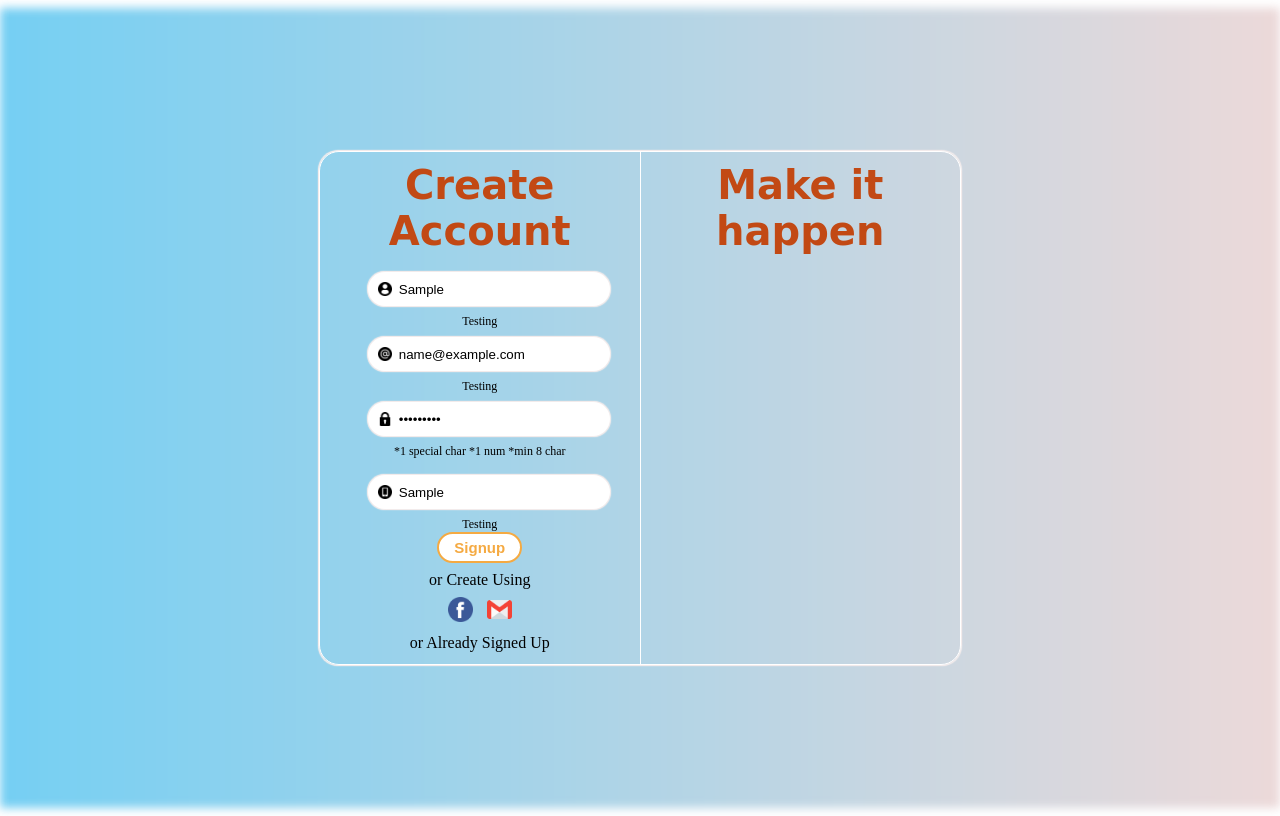
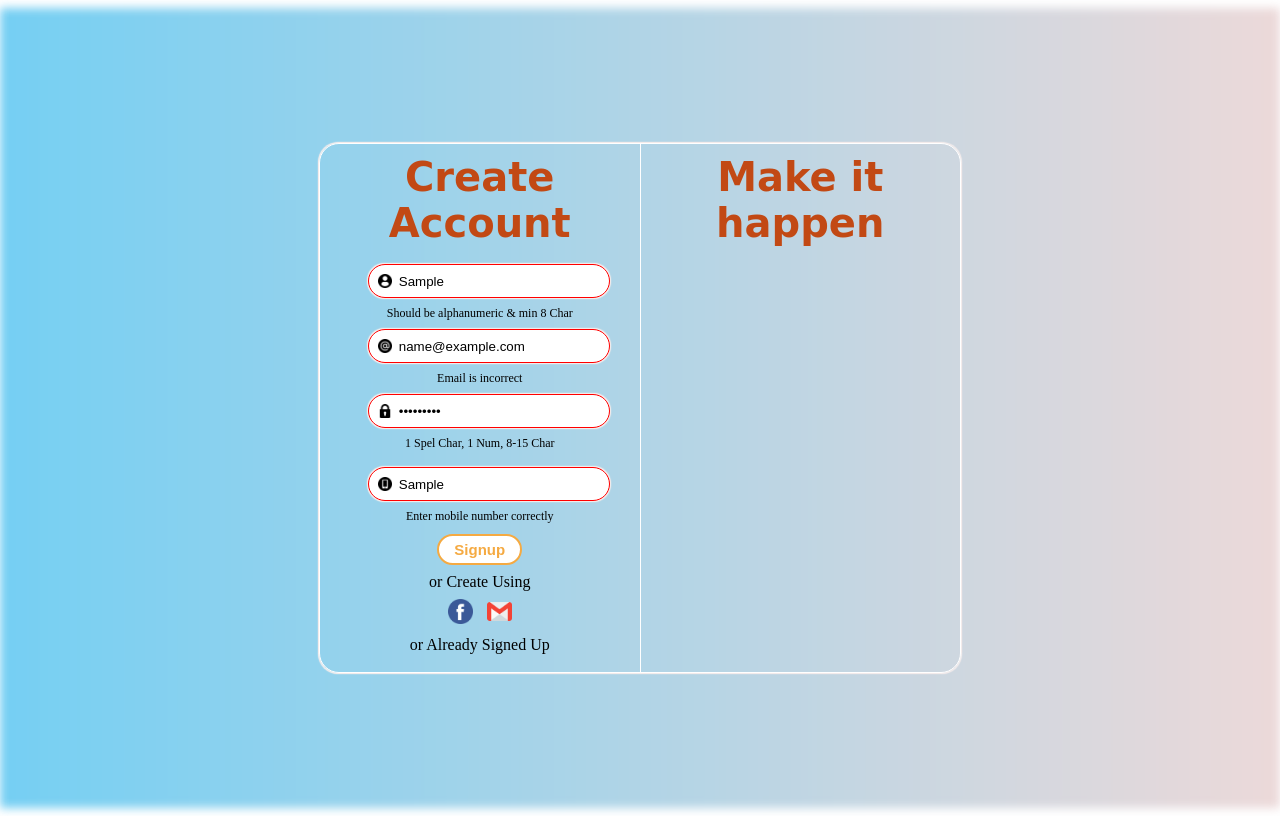
Before and after one commit to narisettiashok/AnimaBlog, a plain HTML site: page signup.html in a window 1280 px wide. Both pictures are taken after typing "Sample", "name@example.com", "Sample123", "Sample" into the empty fields and a click on the button "Signup". Drawn offline with nearby package versions, Linux system fonts and the light colour scheme; a web font is replaced by a local one.

Commit message:
Signup form validation completed

```diff
--- a/app.js
+++ b/app.js
@@ -26,39 +26,43 @@ const password = document.getElementById('signup-password');
 const passwordAlert = document.querySelector('.password-comment');
 const mobilenumber = document.getElementById('signup-mobilenumber');
 const mobilenumberAlert = document.querySelector('.signup-mobile-alert');
-const signupForm = document.getElementById('signup-form')
+const signupForm = document.getElementById('signup-form');
+const signupbtn = document.querySelector('.signup-btn');
+
+let formElements = [username, email, password, mobilenumber];
+let errorMessage = [usernameAlert, emailAlert, passwordAlert, mobilenumberAlert];
+
+function errorInFields() {
+   errorMessage.forEach(function(errorMessage) {
+    errorMessage.innerText = "Fields should not be empty";
+   })
+};
 
 function succesfullyRegistered() {
-    let formElements = [username, email, password, mobilenumber];
-    let errorMessage = [usernameAlert, emailAlert, passwordAlert, mobilenumberAlert];
 
-    formElements.forEach(function(element) {
-            element.style.border = "green solid 1px";
-    });
-}
-
-function notSuccesfullyRegistered(event) {
-    let formElements = [username, email, password, mobilenumber];
-    formElements.forEach(function(element) {
-        if(event === element.name) {
-            element.style.border = "red solid 1px";
-        }
-    });
+    for(i=0; i<formElements.length; i++) {
+        formElements[i].style.border = "green solid 1px";
+        let textMessage = formElements[i].name + " " + "submitted succesfully";
+        errorMessage[i].innerText =  textMessage.slice(0,1).toUpperCase() + textMessage.slice(1,);
+    }
 };
 
+function notSuccesfullyRegistered(message) {
+    for(i=0; i<formElements.length; i++) {
+        formElements[i].style.border = "red solid 1px";
+        errorMessage[i].innerText = message[i];
+    }
+
+};
 
 function checkedUsername() {
     let checkAplhanumericValue = /^[0-9a-zA-Z]+$/;
     let usernameEntered = username.value;
     if(usernameEntered.match(checkAplhanumericValue)) {
         if(usernameEntered.length >= 8) {
-            // usernameAlert.innerText = 'Username Saved Succesfully';
-            // succesfullyRegistered(username.name, 'Username Submitted Succesfully');
             return true;
         }
         } else {
-            // usernameAlert.innerText = 'Username should be more than 8 Characters';
-            // notSuccesfullyRegistered(username.name, 'Should be Alphanumeric & Min 8 Char');
             return false;
 }
 }
@@ -67,12 +71,8 @@ function checkedEmail() {
     let checkEmail = /^[a-zA-Z0-9.!#$%&'*+/=?^_`{|}~-]+@[a-zA-Z0-9-]+(?:\.[a-zA-Z0-9-]+)*$/;
     let emailEntered = email.value;
     if(emailEntered.match(checkEmail)) {
-        // emailAlert.innerText = 'Email Saved Succesfully';
-        // succesfullyRegistered(email.name);
         return true;
     } else {
-        // emailAlert.innerText = 'Email is Incorrect';
-        // notSuccesfullyRegistered(email.name);
         return false;
     }
 };
@@ -81,12 +81,8 @@ function checkedPassword() {
     let checkPassword = /^(?=.*[0-9])(?=.*[!@#$%^&*])[a-zA-Z0-9!@#$%^&*]{8,15}$/;
     let passwordEntered = password.value;
     if(passwordEntered.match(checkPassword)) {
-        // passwordAlert.innerText = 'Password Saved Succesfully';
-        // succesfullyRegistered(password.name);
         return true;
     } else {
-        // passwordAlert.innerText = '1 Spel Char, 1 Num, 8-15 Char';
-        // notSuccesfullyRegistered(password.name);
         return false;
     }
 }
@@ -95,12 +91,8 @@ function checkedMobilenumber() {
     let checkMobilenumber = /^\d{10}$/;
     let mobilenumberEntered = mobilenumber.value;
     if(mobilenumberEntered.match(checkMobilenumber)) {
-        // mobilenumberAlert.innerText = 'Mobile Number Saved Sucessfully';
-        // succesfullyRegistered(mobilenumber.name);
         return true;
     } else {
-        // mobilenumberAlert.innerText = "Enter Mobile number Correctly";
-        // notSuccesfullyRegistered(mobilenumber.name);
         return false;
     }
 }
@@ -108,21 +100,17 @@ function checkedMobilenumber() {
 
 signupForm.onsubmit = function(event) {
     event.preventDefault();
-    // let checkCondition = {
-    //     username: /^[0-9a-zA-Z]+$/,
-    //     email: /^[a-zA-Z0-9.!#$%&'*+/=?^_`{|}~-]+@[a-zA-Z0-9-]+(?:\.[a-zA-Z0-9-]+)*$/,
-    //     password: /^(?=.*[0-9])(?=.*[!@#$%^&*])[a-zA-Z0-9!@#$%^&*]{8,15}$/,
-    //     mobilenumber: /^\d{10}$/
-    // }
-
-    // var x = checkCondition.username;
+    signupbtn.style.outline = "none";
     if(username.value == "" || email.value == "" || password.value == "" || mobilenumber.value == "") {
+        errorInFields();
         console.log("Fill all the Fields");
     } else {
         if(checkedUsername() == true && checkedEmail() == true && checkedPassword() == true && checkedMobilenumber() == true){
             succesfullyRegistered();
             console.log("Form Submitted Succesfully");
     } else {
+        let errorMessage = ['Should be alphanumeric & min 8 Char', 'Email is incorrect','1 Spel Char, 1 Num, 8-15 Char','Enter mobile number correctly' ];
+        notSuccesfullyRegistered(errorMessage);
             console.log("Error in submission");
     }
 }
--- a/signup.html
+++ b/signup.html
@@ -16,16 +16,16 @@
             <form id="signup-form" action="">
                 <img src="flaticon/user.png" alt="User" class="flaticon-img">
                 <input class="signup-input" type="text" id="signup-username" name="username" placeholder="Username"><br>
-                <p class="signup-username-alert"> Testing </p>
+                <p class="signup-username-alert" name="username"></p>
                 <img src="flaticon/email.png" alt="Email" class="flaticon-img">
                 <input class="signup-input" type="email" id="signup-email" name="email" placeholder="Email"><br>
-                <p class="signup-email-alert">Testing</p>
+                <p class="signup-email-alert" name="email"></p>
                 <img src="flaticon/password.png" alt="password" class="flaticon-img">
                 <input class="signup-input" type="password" id="signup-password" name="password" placeholder="Password">
-                <p class="password-comment">*1 special char *1 num *min 8 char</p><br>
+                <p class="password-comment" name="password">*1 special char *1 num *min 8 char</p><br>
                 <img src="flaticon/mobile.png" alt="mobile" class="flaticon-img">
                 <input class="signup-input-mobile" type="text" id="signup-mobilenumber" name="mobilenumber" placeholder="Mobile Number"><br>
-                <p class="signup-mobile-alert">Testing</p>
+                <p class="signup-mobile-alert" name="mobilenumber"></p>
                 <button class="signup-btn" type="submit" value="submit">Signup</button>
                 <p class="para">or Create Using </p>
                 <img class="flaticon-img-facebook" src="flaticon/facebook.png" alt="facebook">
--- a/stylesignup.css
+++ b/stylesignup.css
@@ -30,7 +30,7 @@ h1 {
     background-size: cover;
     background-color: transparent;
     width: 40rem;
-    height: 32rem;
+    height: 33rem;
     border-radius: 20px;
     border: solid aqua 0px;
     text-align: center;
@@ -86,12 +86,19 @@ input[type="text"], input[type="email"], input[type="password"] {
     padding-left: 30px;
 }
 
-.password-comment, .signup-username-alert, .signup-email-alert, .signup-mobile-alert {
+.password-comment, .signup-username-alert, .signup-email-alert{
     text-align: center;
     font-size:12px;
     margin: 0px;
     padding: 0px;
 }
+.signup-mobile-alert {
+    text-align: center;
+    font-size:12px;
+    margin: 0px;
+    padding: 0px 0px 10px 0px;
+}
+
 .signup-btn, .welcome-btn, .getstarted-btn {
     border-radius: 30px;
     font-size: 15px;
```
